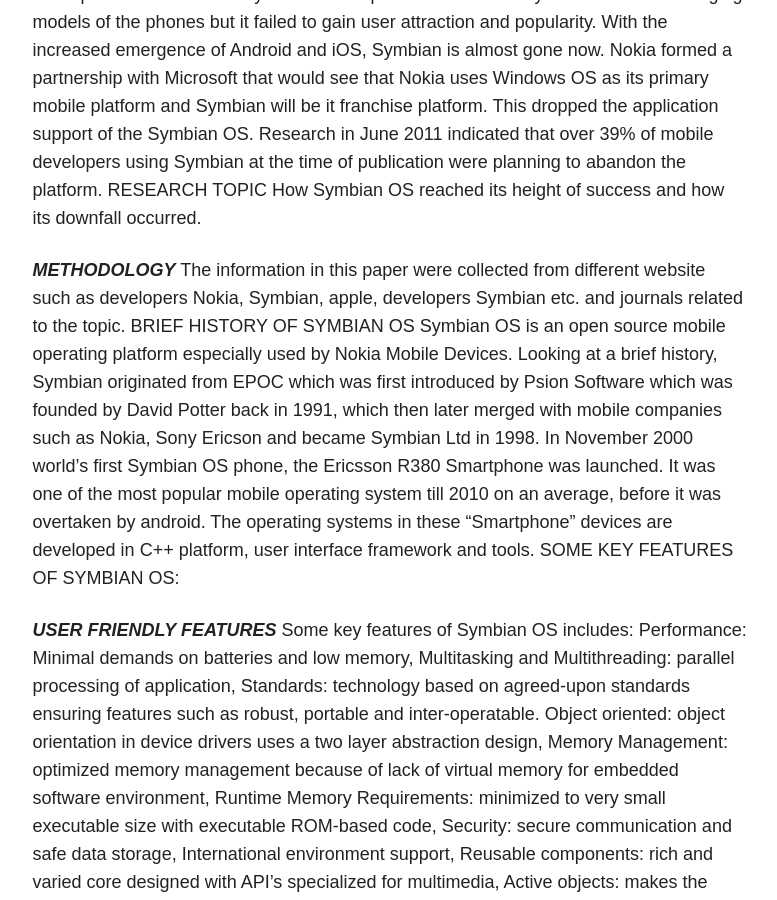
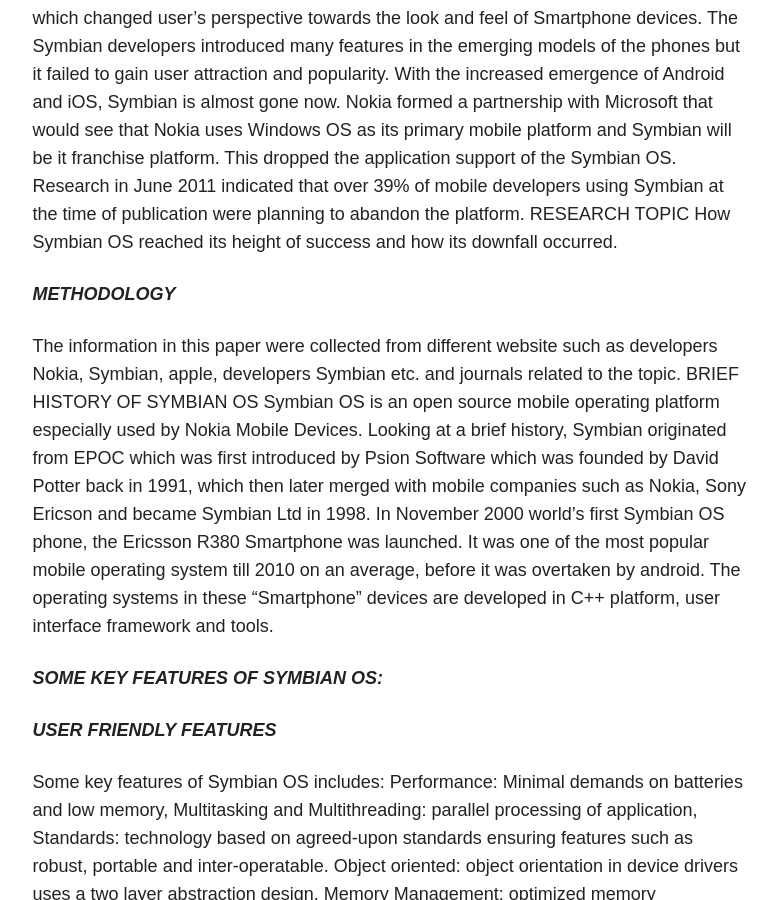
Before and after one commit to NikitaGautam/NikitaGautam.github.io, a Jekyll site: the page built from _posts/articles/2014-11-04-Symbian-OS.md, in a window 1280 px wide and 900 px high, scrolled down 1492 px. Shown: the whole window, without its empty margins (347-1124 px from the left). Built offline with Jekyll 4.4.1, drawn with Linux system fonts in a browser that asks for light colours; nearby versions of some CDN libraries.

```diff
--- a/_posts/articles/2014-11-04-Symbian-OS.md
+++ b/_posts/articles/2014-11-04-Symbian-OS.md
@@ -34,20 +34,30 @@ SUBMITTED DATE: 05/03/2014
 Symbian OS is mainly a mobile operating system designed for Smartphone devices. Mainly Nokia and Sony Ericson were the main manufacturers of Symbian OS, while other number of mobile phone companies existed that used Symbian OS with the huge initial success of shipping 450 million Smartphones from 2002-2010. Symbian became the most popular platform for the Smartphone devices but failed to maintain its popularity for a long period of time. Soon Android and iOS took the market and from 2007 onwards downfall of Symbian OS was encountered. This paper focuses on what Symbian OS is and its history; its user-friendly features, limitation of Symbian OS, evolution of other OS where downfall of Symbian OS started, and lastly market overcome of other OS over Symbian. This paper is about rise and fall of Symbian OS. This paper was written by web search and past paper analysis.
 
 ***INTRODUCTION***
+
+
 Symbian OS is a mobile operating system especially used by Nokia Mobile Devices.  Looking at a brief history Symbian originated from EPOC. This operating system was developed in C++ platform and consisted key features such as high performance, multitasking, Multilanguage support, object oriented, optimized memory management, portable etc. Nokia was the main manufacturer of the Symbian phones.  In the early 2000’s Nokia and other mobile companies were at the height of producing Smartphones. At this point near 2007 they were untouchable in the Smartphone market. It was a feature rich Smartphone which had a good market share. But in 2007, Apple released the iPhone, which changed user’s perspective towards the look and feel of Smartphone devices. The Symbian developers introduced many features in the emerging models of the phones but it failed to gain user attraction and popularity. With the increased emergence of Android and iOS, Symbian is almost gone now. Nokia formed a partnership with Microsoft that would see that Nokia uses Windows OS as its primary mobile platform and Symbian will be it franchise platform. This dropped the application support of the Symbian OS.  Research in June 2011 indicated that over 39% of mobile developers using Symbian at the time of publication were planning to abandon the platform.
 RESEARCH TOPIC
  How Symbian OS reached its height of success and how its downfall occurred.
 
 ***METHODOLOGY***
+
+
 The information in this paper were collected from different website such as developers Nokia, Symbian, apple, developers Symbian etc. and journals related to the topic.
 BRIEF HISTORY OF SYMBIAN OS
 Symbian OS is an open source mobile operating platform especially used by Nokia Mobile Devices.  Looking at a brief history, Symbian originated from EPOC which was first introduced by Psion Software which was founded by David Potter back in 1991, which then later merged with mobile companies such as Nokia, Sony Ericson and became Symbian Ltd in 1998. In November 2000 world's first Symbian OS phone, the Ericsson R380 Smartphone was launched. It was one of the most popular mobile operating system till 2010 on an average, before it was overtaken by android. The operating systems in these "Smartphone" devices are developed in C++ platform, user interface framework and tools.
-SOME KEY FEATURES OF SYMBIAN OS:
+
+
+***SOME KEY FEATURES OF SYMBIAN OS:***
 
 ***USER FRIENDLY FEATURES***
+
+
 Some key features of Symbian OS includes:  Performance: Minimal demands on batteries and low memory, Multitasking and Multithreading: parallel processing of application, Standards: technology based on agreed-upon standards ensuring features such as robust, portable and inter-operatable. Object oriented: object orientation in device drivers uses a two layer abstraction design, Memory Management: optimized memory management because of lack of virtual memory for embedded software environment, Runtime Memory Requirements: minimized to very small executable size with executable ROM-based code, Security: secure communication and safe data storage, International environment support, Reusable components: rich and varied core designed with API's specialized for multimedia, Active objects: makes the waiting and external events more efficient, Networking: supports TCP/IP networking as well as several other communication inferences such as serial, infrared and Bluetooth and luggable messaging architecture etc. (Symbian OS)
 
 ***LIMITATIONS OF SYMBIAN OS***
+
+
 1.	Poor internet performance
 2.	Failure to gain advantage from being open-source
 3.	The unsatisfactory app-availability
@@ -61,6 +71,8 @@ Some key features of Symbian OS includes:  Performance: Minimal demands on batte
 (Teks Mobile )
 
 ***EVOLUTION OF OTHER OS***
+
+
  Android started its journey in 2008 when Google launched Android OS, which took over the marketplace pretty easily. People encountered amazing and new features in Android such as web browser, messaging, voice-based features, multi-touch, multitasking, screen capture, video calling, Multilanguage support, accessibility, connectivity, Bluetooth, external storage etc. (list of features in android).
 Apple launched iOS back in 2007 and consists of these key features i.e. UI Kit, Graphics, Foundation, Audio, Multi Touch Gestures, Electronic Accessories, Quick look, Store Kit, Media Library, iOS simulator, Inter app messaging, Push Notification, Game Kit, Messaging, In-App messaging, Gyro+ Accelerometer, Multitasking, Address Book, Compass, iAd, Newsstand, Core location, Map Kit, Networking etc.  IPhone found immediate success after its release because of the apple consisted the Internet features of PC in handheld devices, which was a great achievement in fact. (apple features)
 MARKET OVERCOME OF OTHER OS OVER SYMBIAN
@@ -68,6 +80,8 @@ MARKET OVERCOME OF OTHER OS OVER SYMBIAN
 
 
 ***WHY DID NOKIA DROP SYMBIAN OS?***
+
+
 The move of Nokia is adapting the Windows platform over Symbian is viewed in the following ways:
 1. Nokia was in a close tie with Microsoft to make windows OS as its primary platform.
 2. People accepted Android and iOS as the mainstream mobile operating system. The increased market share acquired by the Samsung Galaxy series of Smartphone and Apple iPhones also caused the Microsoft-Nokia collaboration, which caused the Symbian OS to be dropped as the main mobile OS of choice for Nokia.
@@ -75,8 +89,12 @@ The move of Nokia is adapting the Windows platform over Symbian is viewed in the
 4. Nokia needed another mainstream OS to meet the competition and thus collaboration with Windows to market windows phone was the obvious choice.
 
 ***AT PRESENT***
+
+
 With Symbian OS almost dead, Android and iOS are the mainstream OS at present. Windows is also catching up, with the Nokia Lumia range of Smartphone's but hasn’t been able to gain popularity because of the low application support for the windows OS. Mobile phone OS ecosystem is in chaos right now.  Nokia made a better judgment by dropping the Symbian platform and adapting the Windows OS. The 'Downfall of Symbian' may breath a new life in Nokia to bring it into the Smartphone war. The ups and downs in the Smartphone market has resulted in users being able to choose from a variety of platforms as they find suitable for their needs.
 
 
 ***CONCLUSION***
+
+
 Hence Symbian OS, though, was a huge success winner at the beginning but made its free fall at the end.   There were different factors responsible for this i.e. lack of up gradation in the features, lack of a good and effective number of programmers, evolution and market overcome of other operating systems and lack of proper plan implementation of mobile phone companies manufacturing the Symbian OS. Hence it can be concluded that Symbian OS is almost extinct now.
```
